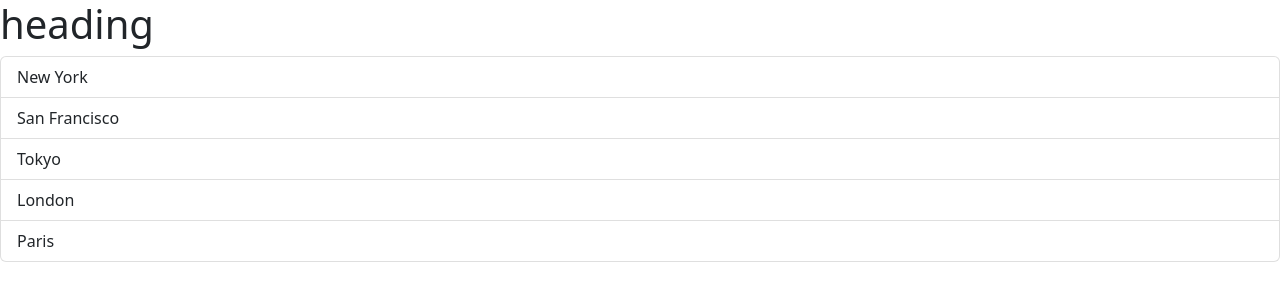
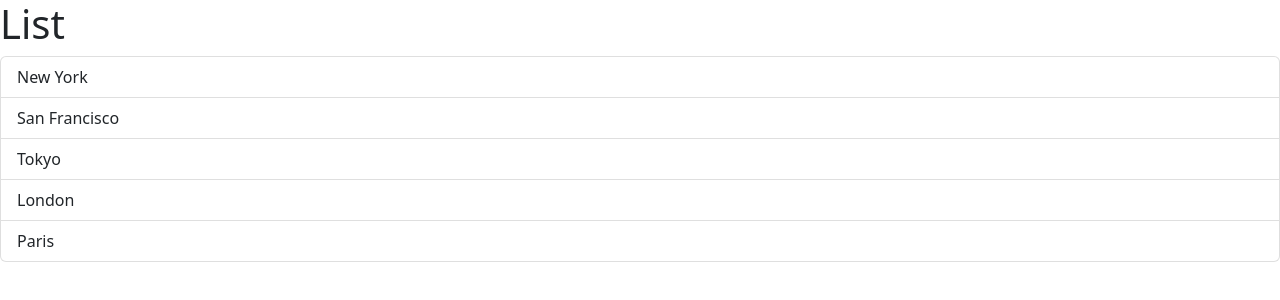
Before and after one commit to Abhishekbhard/react-app, a React (Vite) app: page / in a window 1280 px wide. Shown: the top 300 px of the page. Built offline with nearby package versions, Linux system fonts and the light colour scheme.

Commit message:
9. passing function

```diff
--- a/src/App.tsx
+++ b/src/App.tsx
@@ -1,10 +1,13 @@
 import ListGroup from "./components/ListGroup";
 const items = ["New York", "San Francisco", "Tokyo", "London", "Paris"];
+const handleSelectItem = (item: string) => {
+  console.log(item);
+};
 
 function App() {
   return (
     <div>
-      <ListGroup items={items} heading="List" />
+      <ListGroup items={items} heading="List" onSelectItem={handleSelectItem} />
     </div>
   );
 }
--- a/src/components/ListGroup.tsx
+++ b/src/components/ListGroup.tsx
@@ -2,14 +2,15 @@ import { useState } from "react";
 interface Props {
   items: string[];
   heading: string;
+  onSelectItem: (item: string) => void;
 }
 
-function ListGroup({ items, heading }: Props) {
+function ListGroup({ items, heading, onSelectItem }: Props) {
   const [selectedIndex, setSelectedIndex] = useState(-1);
 
   return (
     <>
-      <h1>{}heading</h1>
+      <h1>{heading}</h1>
       <ul className="list-group">
         {items.length === 0 && <p>No Item Found</p>}
         {items.map((item, index) => (
@@ -20,7 +21,10 @@ function ListGroup({ items, heading }: Props) {
                 ? "list-group-item active"
                 : "list-group-item"
             }
-            onClick={() => setSelectedIndex(index)}
+            onClick={() => {
+              setSelectedIndex(index);
+              onSelectItem(item);
+            }}
           >
             {item}
           </li>
```
